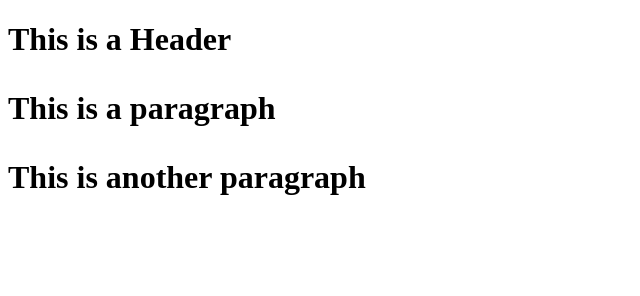
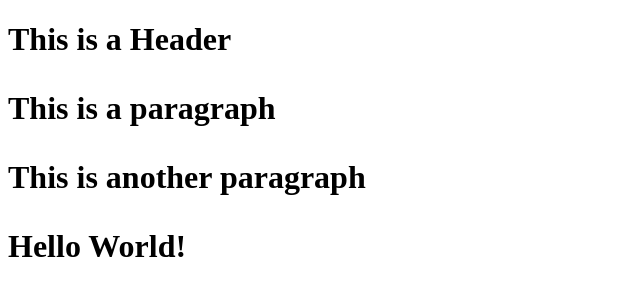
Before and after one commit to Skunkwrks967/git-test, a website: page index.html in a window 1280 px wide. Shown: the whole page, without its empty margins (0-640 px from the left). Drawn offline with Linux system fonts and the light colour scheme.

Commit message:
Using NPM

```diff
--- a/index.html
+++ b/index.html
@@ -4,5 +4,6 @@
     <h1>This is a Header</h>
     <p>This is a paragraph</p>
     <P>This is another paragraph</P>
+    <p>Hello World!</p>
 </body>
 </html>
```
Also changed, not shown: package.json (added, +24 -0 lines), 2 other files.
